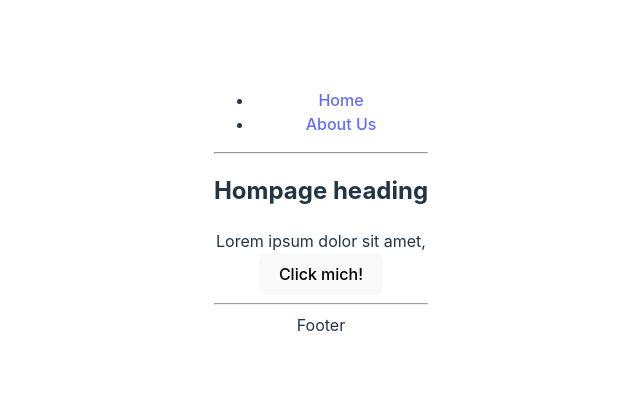
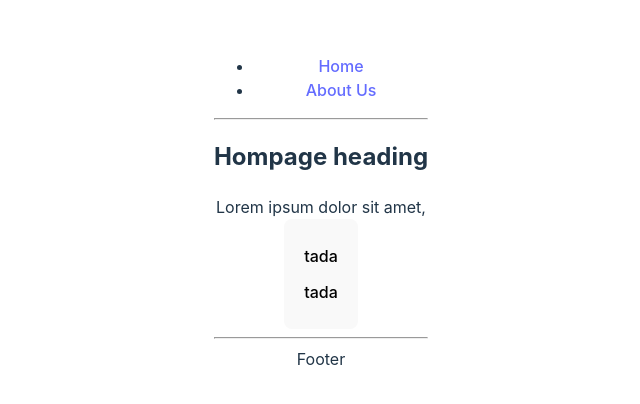
Before and after one commit to sbke-mms/react-intro, a React (Vite) app in the folder tag2/: page / in a window 1280 px wide. Shown: the part 196-600 px from the top of the page, without its empty margins (319-959 px from the left). Built offline with nearby package versions, Linux system fonts and the light colour scheme.

Commit message:
button filled with reactNode

```diff
--- a/tag2/src/components/button/Button.tsx
+++ b/tag2/src/components/button/Button.tsx
@@ -1,8 +1,9 @@
+import React from 'react'
 
-function Button({title}:{title:string}) {
+function Button({children}:{children :React.ReactNode}) {
   return <>
     <button>
-        {title}
+        {children}
     </button>
   </>
 }
--- a/tag2/src/pages/Homepage.tsx
+++ b/tag2/src/pages/Homepage.tsx
@@ -6,7 +6,7 @@ function Homepage() {
     <div>
     Lorem ipsum dolor sit amet,
     </div>
-    <Button title="Click mich!"/>
+    <Button><p>tada</p><p>tada</p></Button>
   </>
 }
 
```
